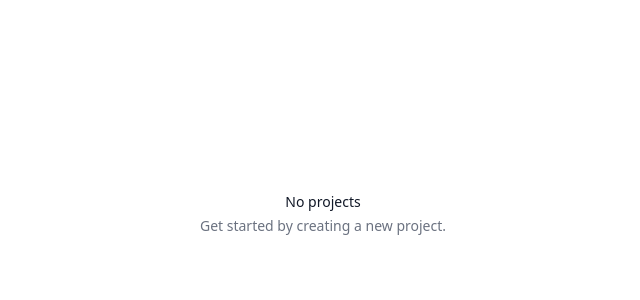
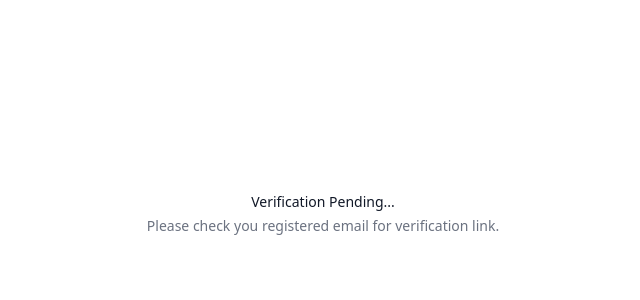
Before and after one commit to Provide-DCP/Provide, a Next.js app: page /auth/verify in a window 1280 px wide. Shown: the top 300 px of the page, without its empty margins (317-957 px from the left). Built offline with nearby package versions, Linux system fonts and the light colour scheme.

Commit message:
Added verify

```diff
--- a/pages/auth/verify.js
+++ b/pages/auth/verify.js
@@ -4,10 +4,10 @@ import { useSession } from "next-auth/react";
 
 export default function Example() {
   return (
-    <div className="text-center mt-48">
-      <h3 className="mt-2 text-sm font-medium text-gray-900">No projects</h3>
-      <p className="mt-1 text-sm text-gray-500">
-        Get started by creating a new project.
+    <div className='text-center mt-48'>
+      <h3 className='mt-2 text-sm font-medium text-gray-900'>Verification Pending...</h3>
+      <p className='mt-1 text-sm text-gray-500'>
+        Please check you registered email for verification link.
       </p>
     </div>
   );
```
